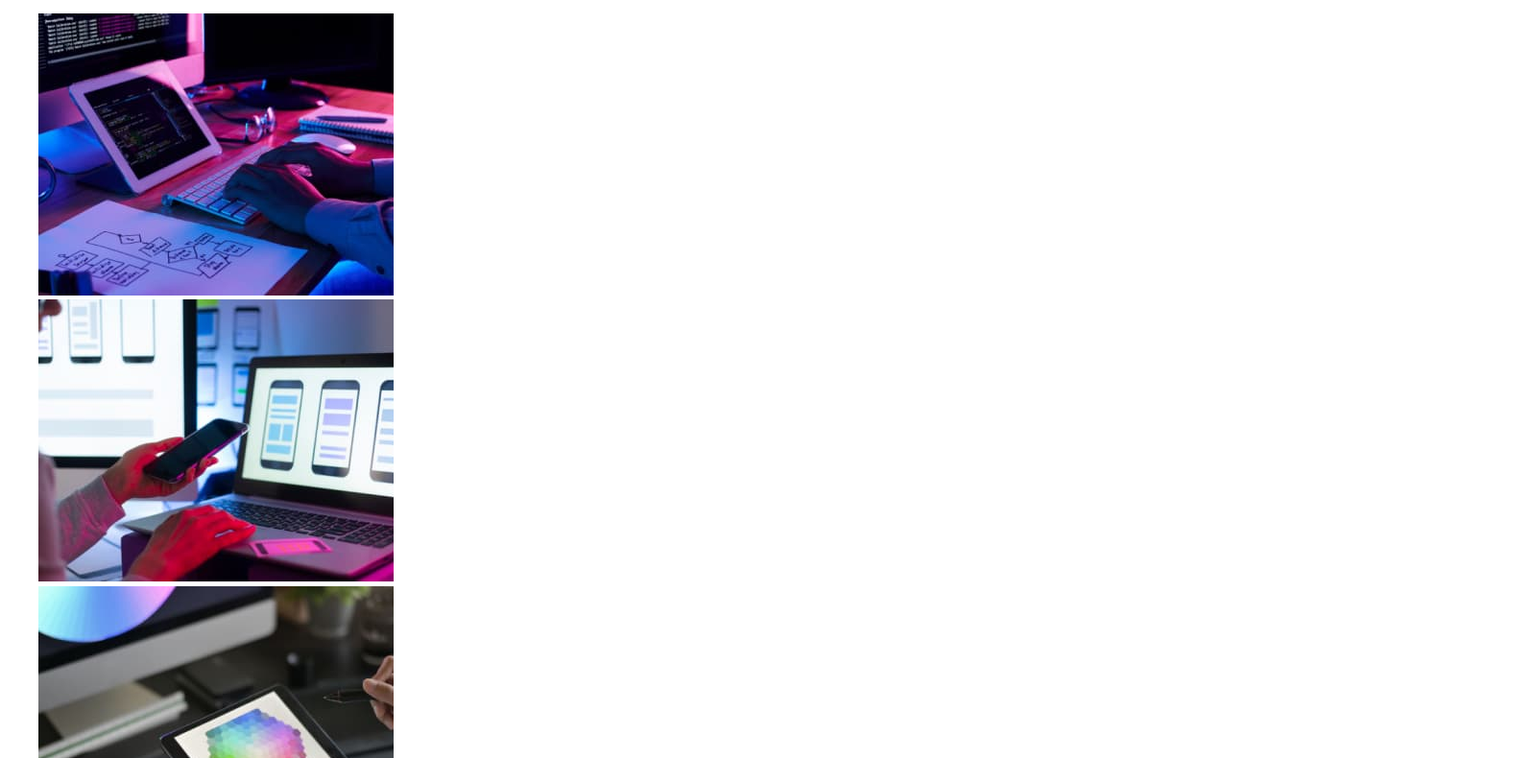
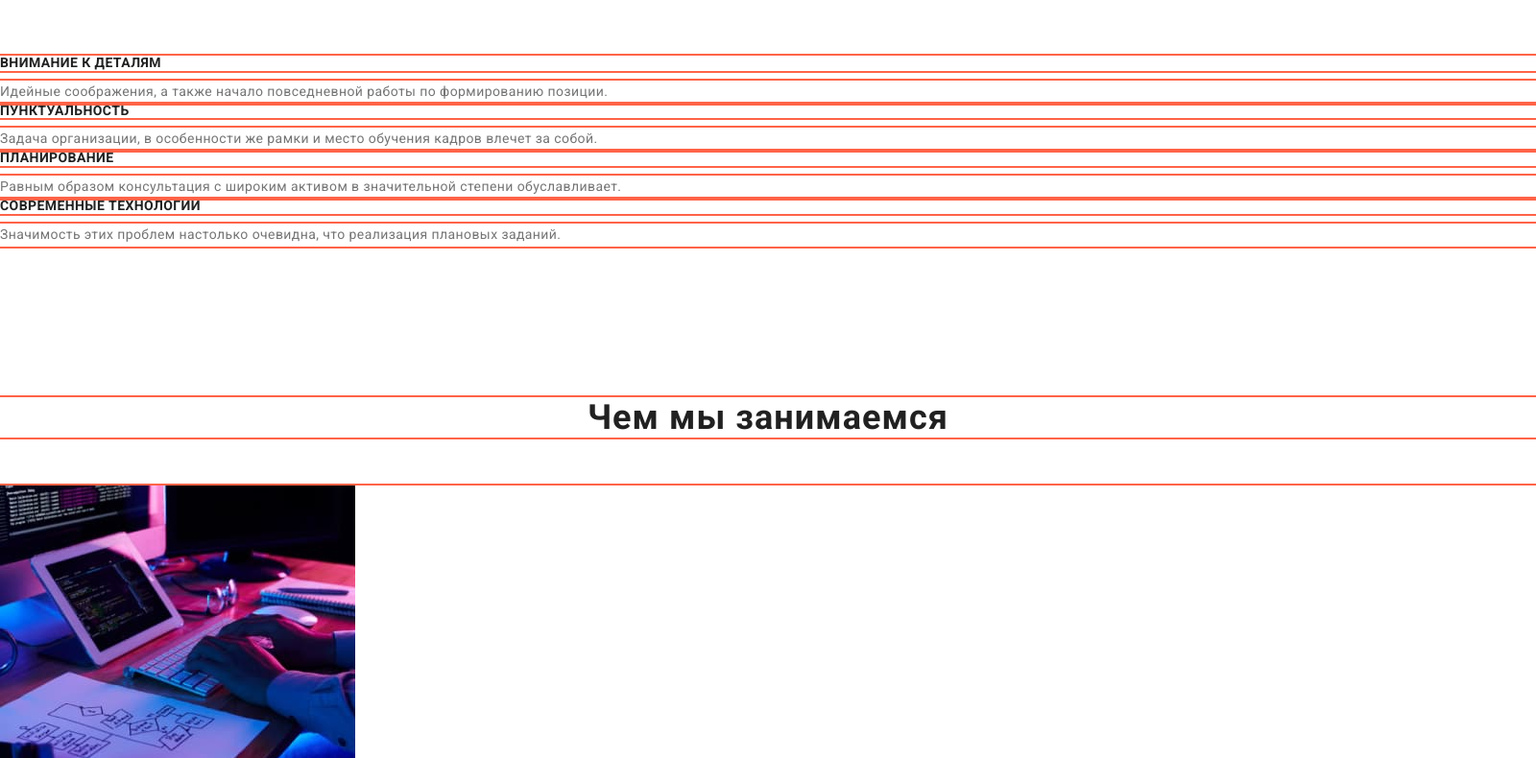
Before and after one commit to ElenaStepanchuk/goit-markup-hw-03, a plain HTML site: page index.html in a window 1280 px wide. Shown: the part 745-1535 px from the top of the page at 96% size, 1600 px wide, since content can reach past the window. Drawn offline with nearby package versions, Linux system fonts and the light colour scheme.

Commit message:
Разметка

```diff
--- a/css/styles.css
+++ b/css/styles.css
@@ -7,11 +7,36 @@ body {
     color: #757575;
     font-family: Roboto, sans-serif;
 }
+.container {
+    margin-left: auto;
+    margin-right: auto;
+    width: 1600px;
+}
 .list {
     list-style: none;
+    outline: 2px solid tomato;
 }
 .link {
     text-decoration: none;
+    outline: 2px solid tomato;
+}
+/* Сброс отступов между элементами */
+h1,
+h2,
+h3,
+h4,
+h5,
+h6,
+p {
+    margin-top: 0;
+    margin-bottom: 0;
+    outline: 2px solid tomato;
+}
+ul,
+ol {
+    margin-top: 0;
+    margin-bottom: 0;
+    padding-left: 0;
 }
 /* =======================header======================= */
 /* log */
@@ -58,6 +83,8 @@ a[href="tel:+380961111111"]
 /* =======================hero======================= */
 .hero {
     background-color: #2F303A;
+    padding-top: 200px;
+    padding-bottom: 200px;
 }
 .hero-name {
     color: white;
@@ -68,6 +95,7 @@ a[href="tel:+380961111111"]
     text-align: center;
     letter-spacing: 0.06em;
     text-transform: uppercase;
+    margin-bottom: 30px;
 }
 .hero-button {
     color: white;
@@ -81,7 +109,7 @@ a[href="tel:+380961111111"]
     align-items: center;
     text-align: center;
     letter-spacing: 0.06em;
-    margin:0 auto;
+    margin: 0 auto;
 }
 .hero-button:hover,
 .hero-button:focus{
@@ -89,7 +117,11 @@ a[href="tel:+380961111111"]
 }
 
 /* adout us */
-.about-us h3 {
+.about-us {
+    padding-top: 94px;
+    padding-bottom: 157px;
+}
+.about-us-title {
     color:var(--title-color);
     font-family: Roboto, sans-serif;
     font-weight: 700;
@@ -97,6 +129,7 @@ a[href="tel:+380961111111"]
     line-height: 1.14;
     letter-spacing: 0.03em;
     text-transform: uppercase;
+    margin-bottom: 10px;
 }
 .about-us p {
     font-family: Roboto, sans-serif;
@@ -105,6 +138,9 @@ a[href="tel:+380961111111"]
     letter-spacing: 0.03em;
 }
 /* our occupation */
+.our-occupation-title {
+    margin-bottom: 50px;
+}
 .our-occupation h2{
     color:var(--title-color);
     font-family: Roboto, sans-serif;
@@ -115,6 +151,13 @@ a[href="tel:+380961111111"]
     letter-spacing: 0.03em;
 }
 /* our team */
+.our-team {
+    padding-top: 125px;
+    padding-bottom: 94px;
+}
+.our-team-title {
+    margin-bottom: 50px;
+}
 .our-team h2{
     color:var(--title-color);
     font-family: Roboto, sans-serif;
@@ -143,6 +186,8 @@ a[href="tel:+380961111111"]
 /* =======================footer======================= */
 .footer {
     background-color: #2F303A;
+    padding-top: 60px;
+    padding-bottom: 60px;
 }
 .footer-log-studio {
     color: #FFFFFF;
--- a/index.html
+++ b/index.html
@@ -7,7 +7,7 @@
         <title>WebStudio</title>
         <link rel="preconnect" href="https://fonts.gstatic.com">
         <link href="https://fonts.googleapis.com/css2?family=Raleway:wght@700&family=Roboto:wght@400;500;700;900&display=swap" rel="stylesheet">
-        <link rel="stylesheet" href="https://cdnjs.cloudflare.com/ajax/libs/modern-normalize/0.2.0/modern-normalize.min.css">
+        <link rel="stylesheet" href="https://cdnjs.cloudflare.com/ajax/libs/modern-normalize/0.2.0/modern-normalize.min.css" integrity="sha512-sqIVMkf5f8XGYI/UZYGs7wODxlUeoj9JknataPfUwtvrSKWMHrMXGZ7Evb6nabFYJQG15vFFyALe6r0nWCD1Ug==" crossorigin="anonymous" referrerpolicy="no-referrer" />
         <link rel="stylesheet" href="./css/styles.css">
         </head>
     <body>
@@ -34,28 +34,31 @@
         </section>
         <!-- adout us -->
         <section class="about-us">
+           <div class="container">
             <ul>
                 <li class="list">
-                    <h3>Внимание к деталям</h3>
+                    <h3 class="about-us-title">Внимание к деталям</h3>
                     <P>Идейные соображения, а также начало повседневной работы по формированию позиции.</P>
                 </li>
                 <li class="list">
-                    <h3>Пунктуальность</h3>
+                    <h3 class="about-us-title">Пунктуальность</h3>
                     <p>Задача организации, в особенности же рамки и место обучения кадров влечет за собой.</p>
                 </li>
                 <li class="list">
-                    <h3>Планирование</h3>
+                    <h3 class="about-us-title">Планирование</h3>
                     <p>Равным образом консультация с широким активом в значительной степени обуславливает.</p>
                 </li>
                 <li class="list">
-                    <h3>Современные технологии</h3>
+                    <h3 class="about-us-title">Современные технологии</h3>
                     <p>Значимость этих проблем настолько очевидна, что реализация плановых заданий.</p>
                 </li>
             </ul>
+        </div>
         </section>
         <!-- our occupation -->
         <section class="our-occupation">
-            <h2>Чем мы занимаемся</h2>
+            <div class="container">
+            <h2 class="our-occupation-title">Чем мы занимаемся</h2>
             <ul>
                 <li class="list"><img src="./images/zanyatiya/box1.jpg"
                     alt="Руки человека печатающие на клавиатуре за компьютерным столом"
@@ -73,10 +76,12 @@
                     height="294">
                 </li>
             </ul>
+            </div>
         </section>
         <!-- our team -->
         <section class="our-team">
-            <h2>Наша команда</h2>
+            <div class="container">
+            <h2 class="our-team-title">Наша команда</h2>
             <ul>
                 <li class="list">
                     <img src="./images/command/igor-demyanenko.jpg"
@@ -111,6 +116,7 @@
                     <p lang="en">UI Designer</p>
                 </li>
             </ul>
+            </div>
         </section>
     </main>
     <!-- footer -->
```
Also changed, not shown: portfolio.html (+1 -1 lines).
